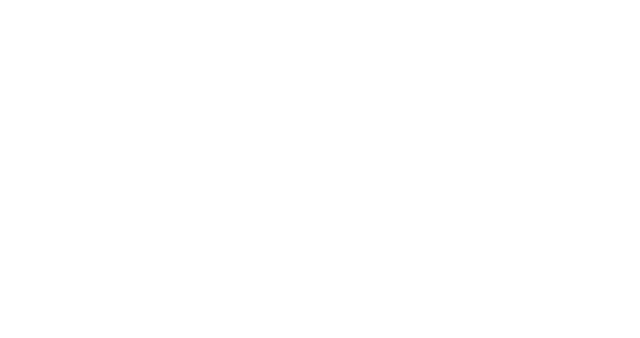
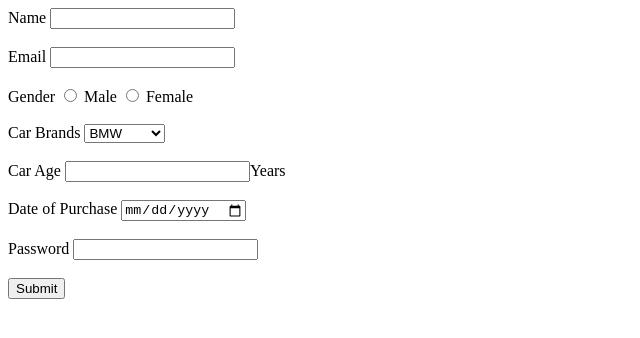
Before and after one commit to acciojob/car-insurance-form-Srihari1798, a website: page main.html in a window 1280 px wide. Shown: the whole page, without its empty margins (0-640 px from the left). Drawn offline with Linux system fonts and the light colour scheme.

Commit message:
initial commit

```diff
--- a/main.html
+++ b/main.html
@@ -7,6 +7,34 @@
 </head>
 
 <body>
+     <main>
+		<form action="form!" method="form">
+			<label for="name">Name</label>
+			<input type="text" id="name" required>
+			<br><br>
+			<label for="email">Email</label>
+			<input type="text" id="email" required><br><br>
+			<label for="gender">Gender</label>
+			<input type="radio" name="gender" id="gender" required>
+			<label for="male">Male</label>
+			<input type="radio" name="gender" id="gender" required>
+			<label for="female">Female</label><br><br>
+			<label for="carbrands">Car Brands</label>
+			<select name="cars" id="cars" required>
+				<option value="cars">BMW</option>
+				<option value="cars">Audi</option>
+				<option value="cars">Mercedez</option>
+			</select><br><br>
+			<label for="carage">Car Age</label>
+			<input type="number" id="carage" required><span>Years</span><br><br>
+			<label for="dop">Date of Purchase</label>
+			<input type="date" id="dop" required><br><br>
+			<label for="password">Password</label>
+			<input type="text" id="password" required><br><br>
+			<button>Submit</button>
+
+		</form>
+	 </main>
 	<!-- the entire body must be written by student -->
     <script type="text/javascript" src="./script.js">
 </script>
```
